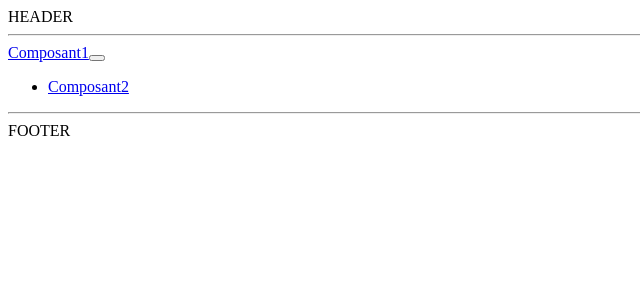
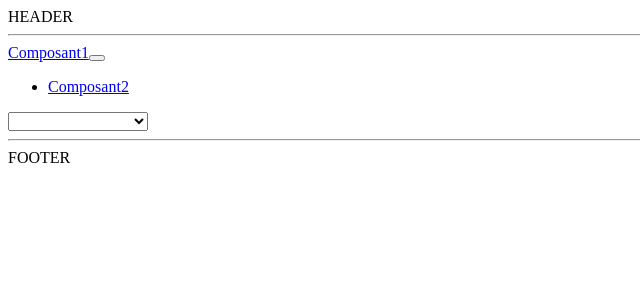
Before and after one commit to lina1717/GMC2, an Angular app: page / in a window 1280 px wide. Shown: the top 300 px of the page, without its empty margins (0-640 px from the left). Built offline with nearby package versions, Linux system fonts and the light colour scheme.

Commit message:
checkRouti3

```diff
--- a/src/app/app.component.html
+++ b/src/app/app.component.html
@@ -1,6 +1,7 @@
 HEADER
 <hr>
 <app-composant></app-composant>
+<app-router-simulator></app-router-simulator>
 <router-outlet></router-outlet>
 
 <hr>
--- /dev/null
+++ b/src/app/router-simulator/router-simulator.component.html
@@ -0,0 +1,10 @@
+<select class="form-control"
+[(ngModel)]="route" (change)="goToRoute()"
+>
+
+
+  <option value="comp1">first Component</option>
+  <option value="comp2">Second Component</option>
+
+
+</select>
--- /dev/null
+++ b/src/app/router-simulator/router-simulator.component.ts
@@ -0,0 +1,24 @@
+import { Component, OnInit } from '@angular/core';
+import { Router } from '@angular/router';
+
+@Component({
+  selector: 'app-router-simulator',
+  templateUrl: './router-simulator.component.html',
+  styleUrls: ['./router-simulator.component.css']
+})
+export class RouterSimulatorComponent implements OnInit {
+
+  route:any;
+  constructor(
+   private router: Router
+ )
+  { }
+
+ ngOnInit() {
+ }
+ goToRoute() {
+   const linK = [this.route];
+   this.router.navigate(linK);
+ }
+
+}
```
Also changed, not shown: src/app/app-routing.module.ts (+0 -8 lines), src/app/app.module.ts (+7 -3 lines), src/app/router-simulator/router-simulator.component.css (added), 1 other file (tests, documents, lock files or other folders).
